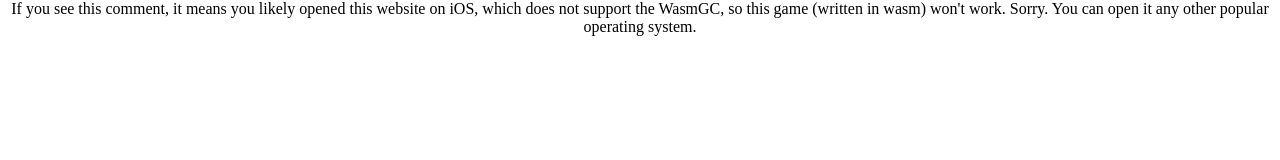
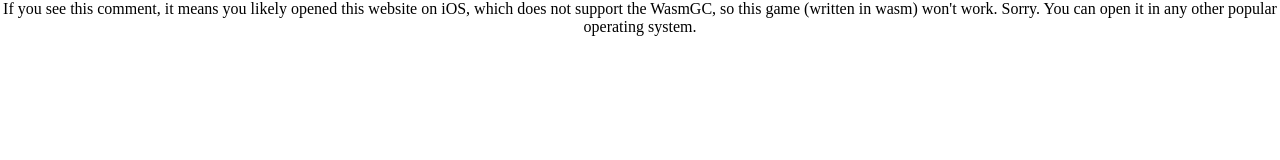
Before and after one commit to MarcinMoskala/ModifierOrderGuesser, a plain HTML site: page composeApp/src/wasmJsMain/resources/index.html in a window 1280 px wide. Drawn offline with Linux system fonts and the light colour scheme; no server answers; files whose address does not match are found by name.

Commit message:
Correct message for iOS

```diff
--- a/composeApp/src/wasmJsMain/resources/index.html
+++ b/composeApp/src/wasmJsMain/resources/index.html
@@ -10,12 +10,12 @@
         setTimeout(function(){
             let noWasmComment = document.getElementById('no_wasm_comment');
             if (noWasmComment && noWasmComment.style) noWasmComment.style.visibility = "visible";
-        }, 5000);
+        }, 2000);
     </script>
 </head>
 <body>
 <div id="no_wasm_comment" style="visibility: hidden; text-align: center;">
-    If you see this comment, it means you likely opened this website on iOS, which does not support the WasmGC, so this game (written in wasm) won't work. Sorry. You can open it any other popular operating system.
+    If you see this comment, it means you likely opened this website on iOS, which does not support the WasmGC, so this game (written in wasm) won't work. Sorry. You can open it in any other popular operating system.
 </div>
 </body>
 </html>
```
Also changed, not shown: docs/index.html (+2 -2 lines).
